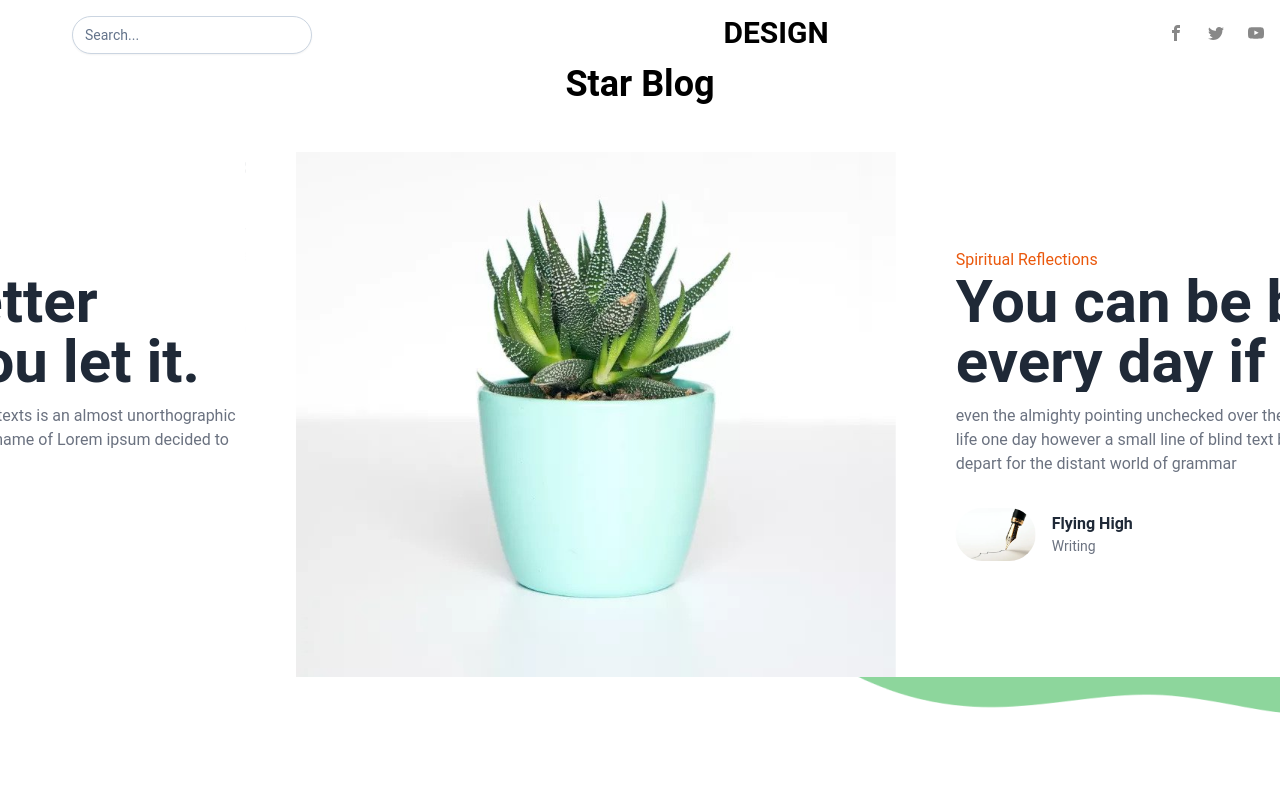
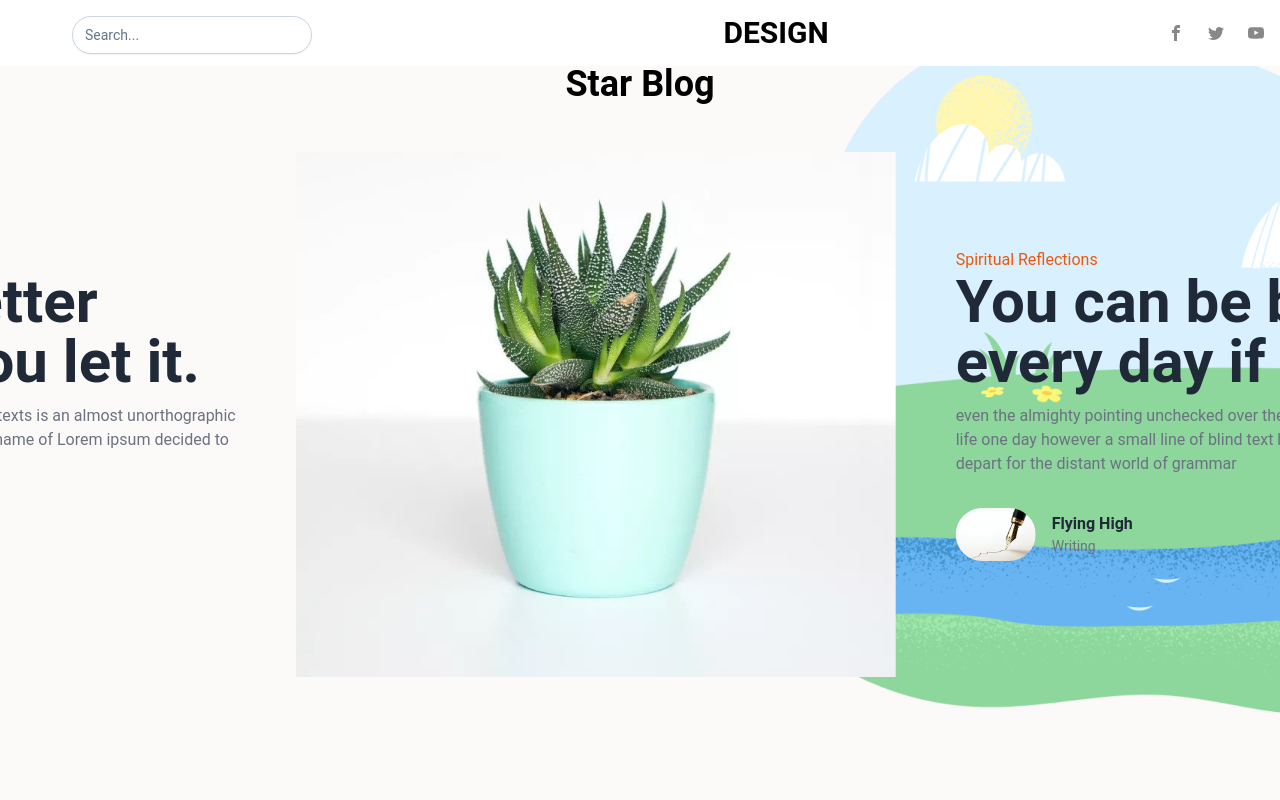
Before and after one commit to iSantanaaH/blog-star-guide, a Next.js app in the folder front-end_next/: page / in a window 1280 px wide. Shown: the top 800 px of the page. Built offline with nearby package versions, Linux system fonts and the light colour scheme.

Commit message:
update background color body and background color header

```diff
--- a/front-end_next/app/Components/Header/header.tsx
+++ b/front-end_next/app/Components/Header/header.tsx
@@ -4,7 +4,7 @@
 
 const header = () => {
   return (
-    <header className="bg-gray-50 fixed z-10 w-full">
+    <header className="bg-white fixed z-10 w-full">
       <div className="xl:container xl:mx-auto flex flex-col items-center sm:flex-row sm:justify-between text-center py-3">
         <div className="md:flex-none w-96 order-2 sm:order-1 flex justify-center py-4 sm:py-0">
           <input type="text" className="input-text" placeholder="Search..." />
--- a/front-end_next/app/globals.css
+++ b/front-end_next/app/globals.css
@@ -8,7 +8,10 @@
   padding: 0;
   margin: 0;
   box-sizing: border-box;
-  background: #fff;
+}
+
+body {
+  background: #fcf9f9;
 }
 
 *>* {
```
